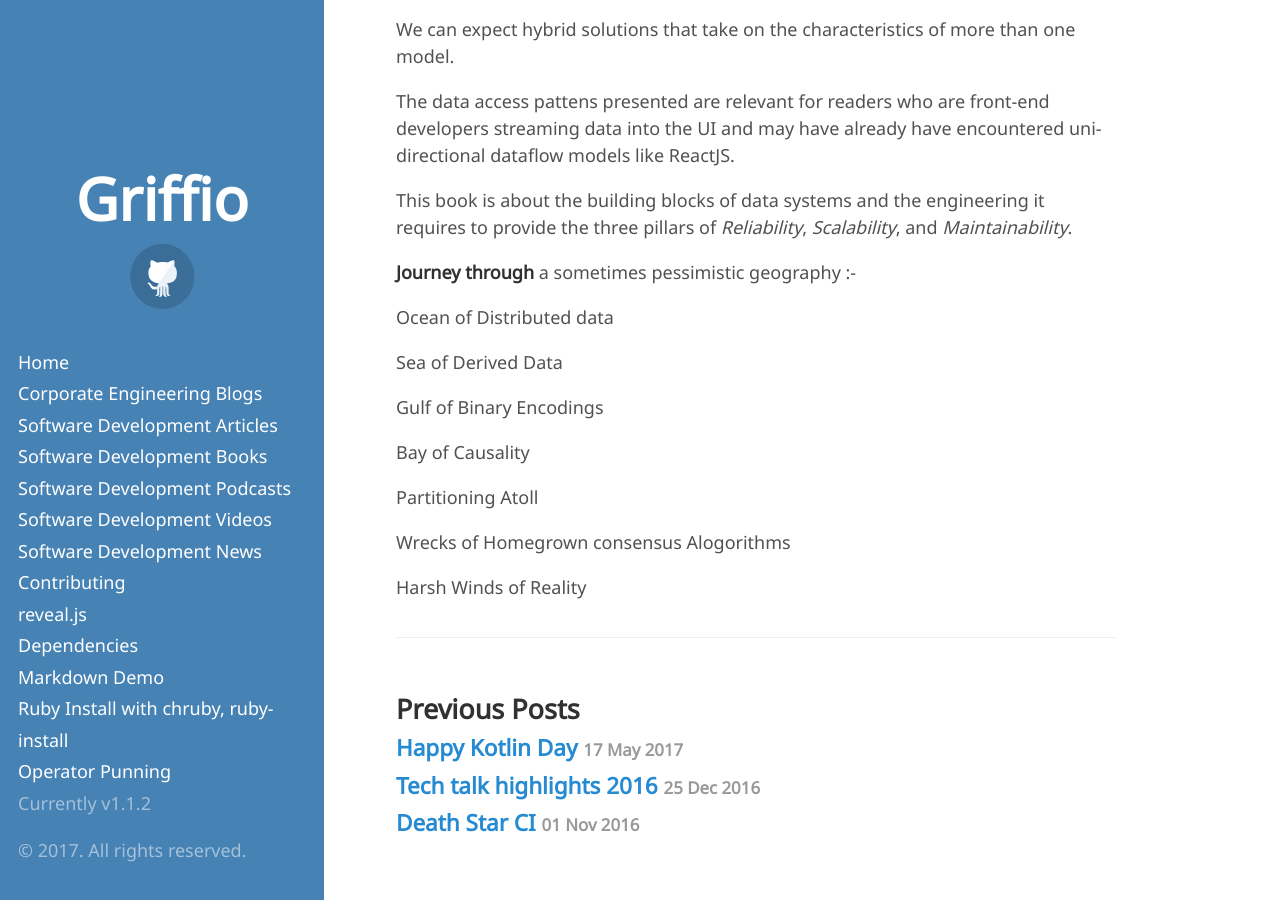
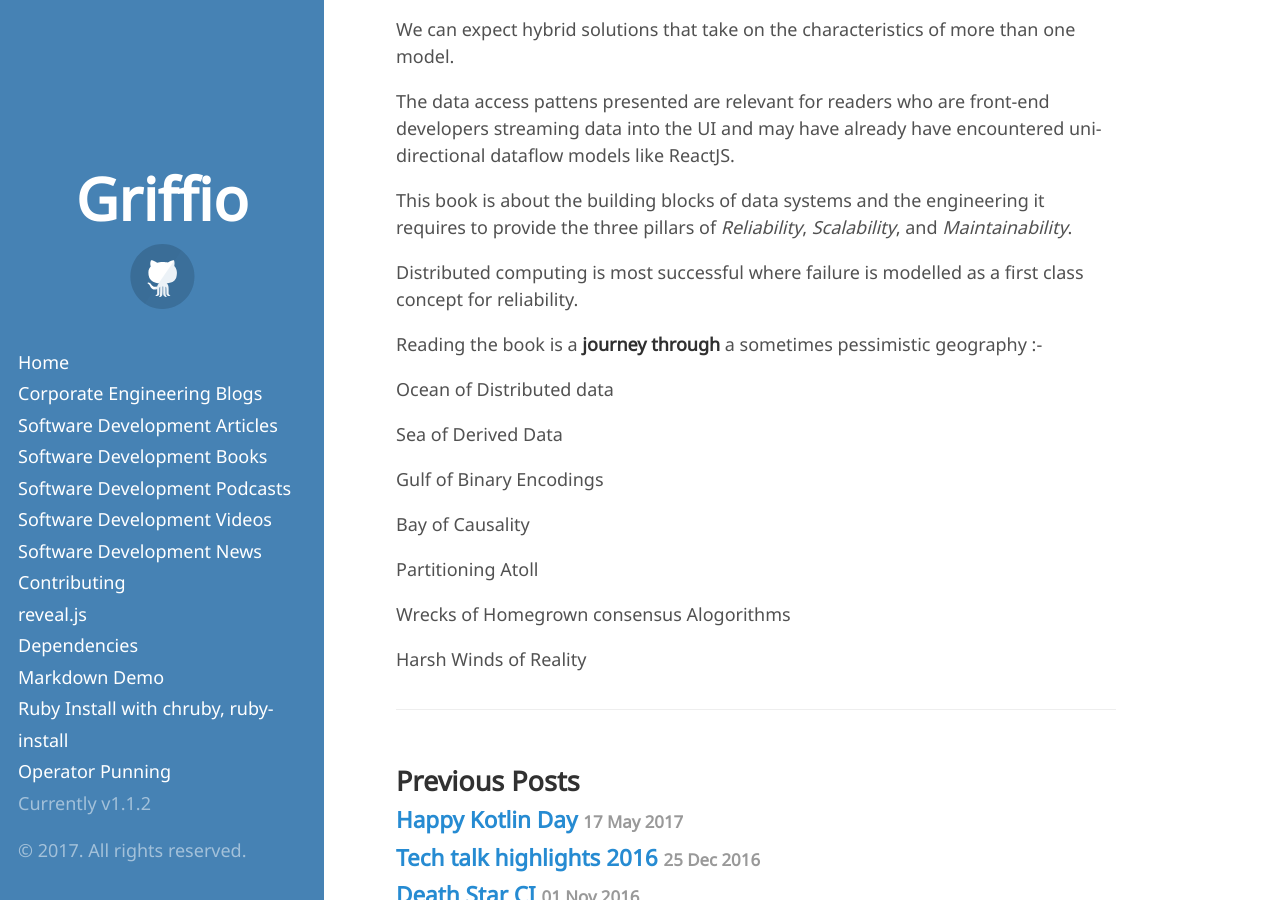
Before and after one commit to griffio/griffio.github.io, a Jekyll site: the page built from _posts/2017-05-22-Designing-Data-Intensive-Applications-Review.md, in a window 1280 px wide and 900 px high, scrolled down 1003 px. Built offline with Jekyll 4.4.1, drawn with Linux system fonts in a browser that asks for light colours; some web fonts are replaced.

Commit message:
Update 2017-05-22-Designing-Data-Intensive-Applications-Review.md

```diff
--- a/_posts/2017-05-22-Designing-Data-Intensive-Applications-Review.md
+++ b/_posts/2017-05-22-Designing-Data-Intensive-Applications-Review.md
@@ -24,7 +24,9 @@ The data access pattens presented are relevant for readers who are front-end dev
 
 This book is about the building blocks of data systems and the engineering it requires to provide the three pillars of *Reliability*, *Scalability*, and *Maintainability*.
 
-**Journey through** a sometimes pessimistic geography :-
+Distributed computing is most successful where failure is modelled as a first class concept for reliability.
+
+Reading the book is a **journey through** a sometimes pessimistic geography :-
 
 Ocean of Distributed data
 
```
